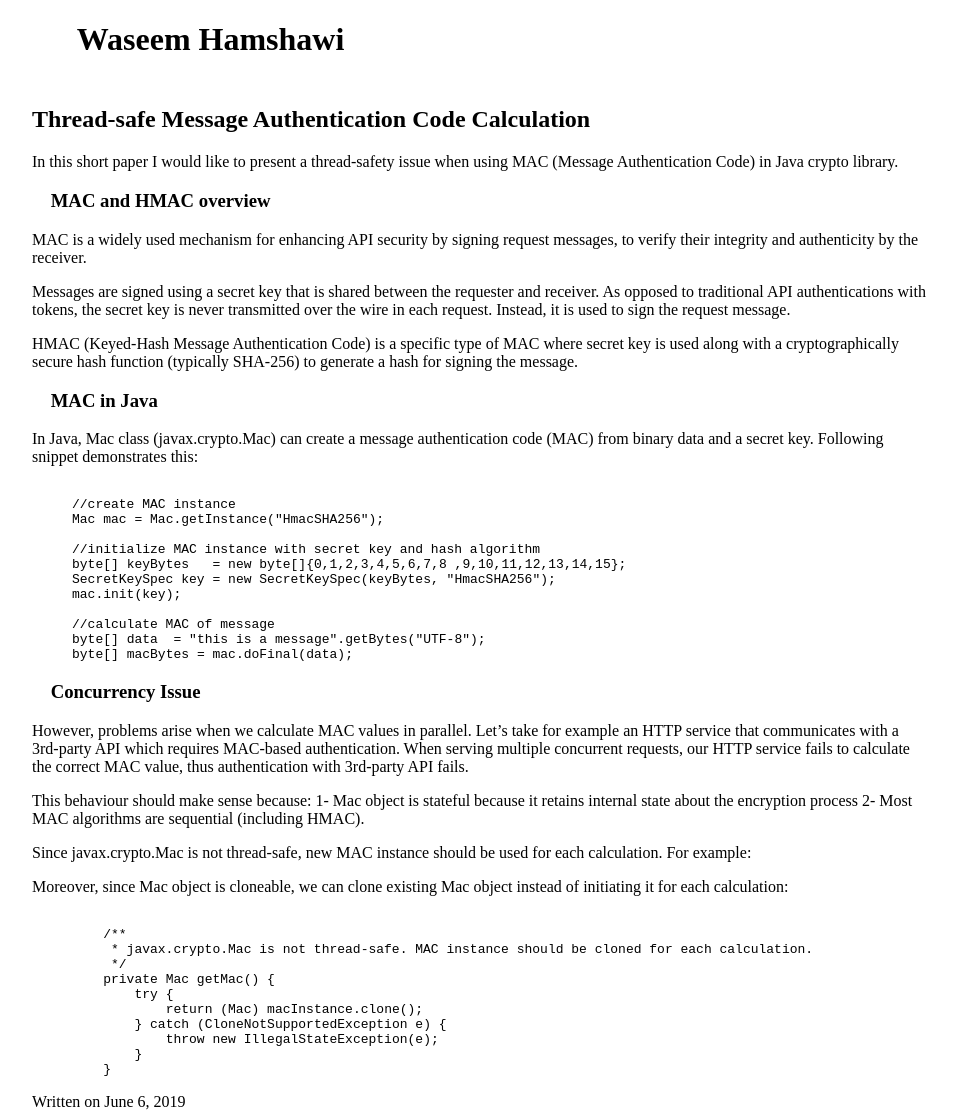
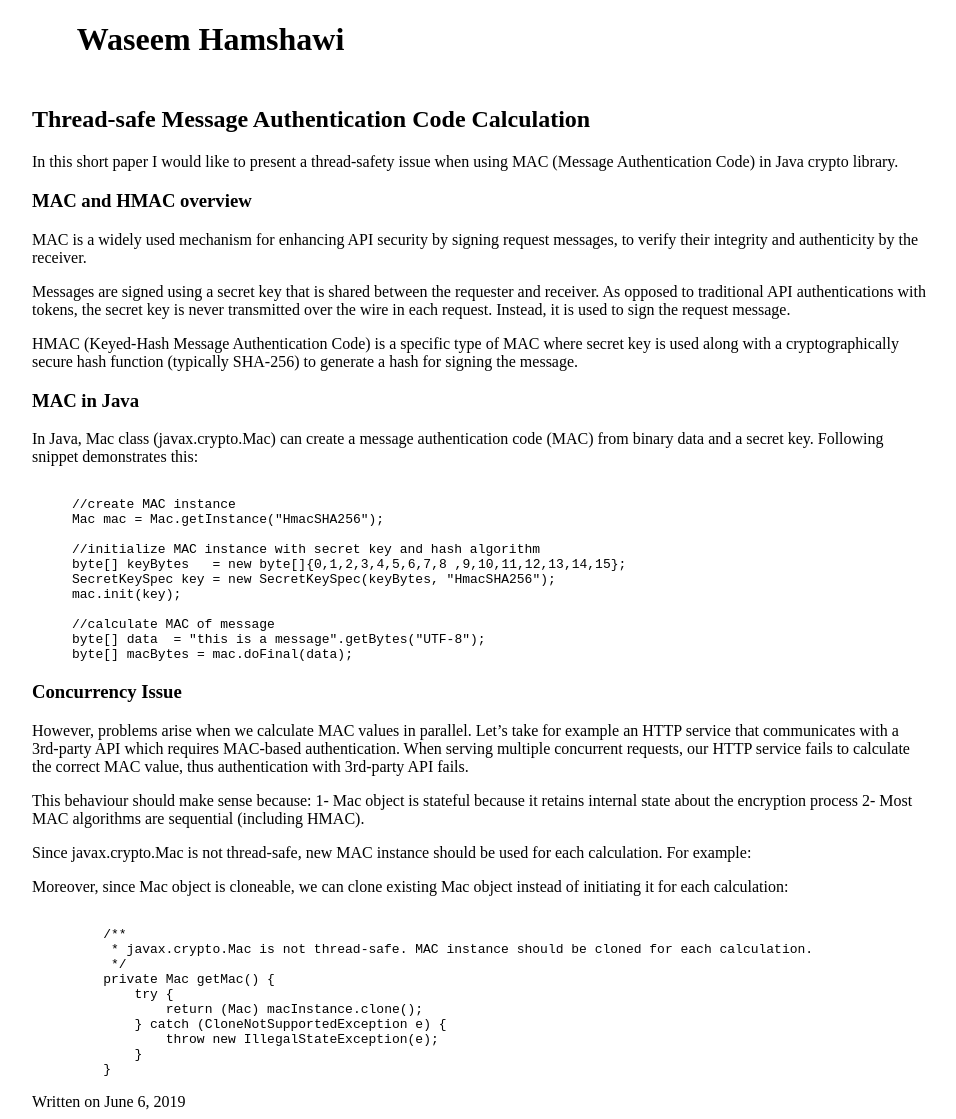
Before and after one commit to waseemh/waseemh.github.io, a Jekyll site: the page built from _posts/2019-06-06-threadsafe-mac-calc.md, in a window 1280 px wide. Shown: the whole page, without its empty margins (160-1116 px from the left). Built offline with Jekyll 4.4.1, drawn with Linux system fonts in a browser that asks for light colours.

Commit message:
Update default.html

```diff
--- a/_layouts/default.html
+++ b/_layouts/default.html
@@ -7,7 +7,7 @@
     <style type="text/css">
       h1 {margin-left:auto; margin-right:auto; width:90%;}
       h2 {margin-top:2em;}
-      h3 {margin-top:1em;margin-left:1em;}
+      h3 {margin-top:1em;}
       ul {margin-left:1em;}
       .i2 {margin-left:2em;}
       body {margin-left:auto; margin-right:auto; width:70%; background-color:#ffffff;}
```
